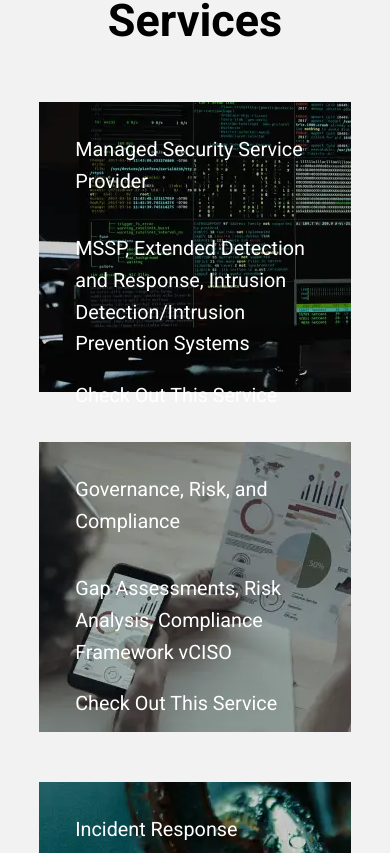
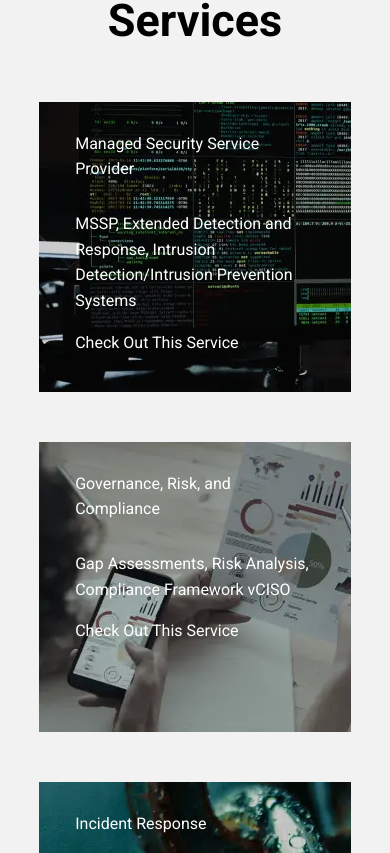
Before and after one commit to Johnny-Blaze666/IS601FallGroupFinal, a Next.js app in the folder alpha-corsi-website/: page / in a window 390 px wide. Shown: the part 2531-3384 px from the top of the page. Built offline with nearby package versions, Linux system fonts and the light colour scheme.

Commit message:
Correct font size for mobile pt2

```diff
--- a/alpha-corsi-website/components/serviceCard.module.css
+++ b/alpha-corsi-website/components/serviceCard.module.css
@@ -32,6 +32,6 @@
 
 @media (max-width: 700px) {
     .text > * {
-        font-size: 1.1rem;
+        font-size: 16px;
     }
 }
```
